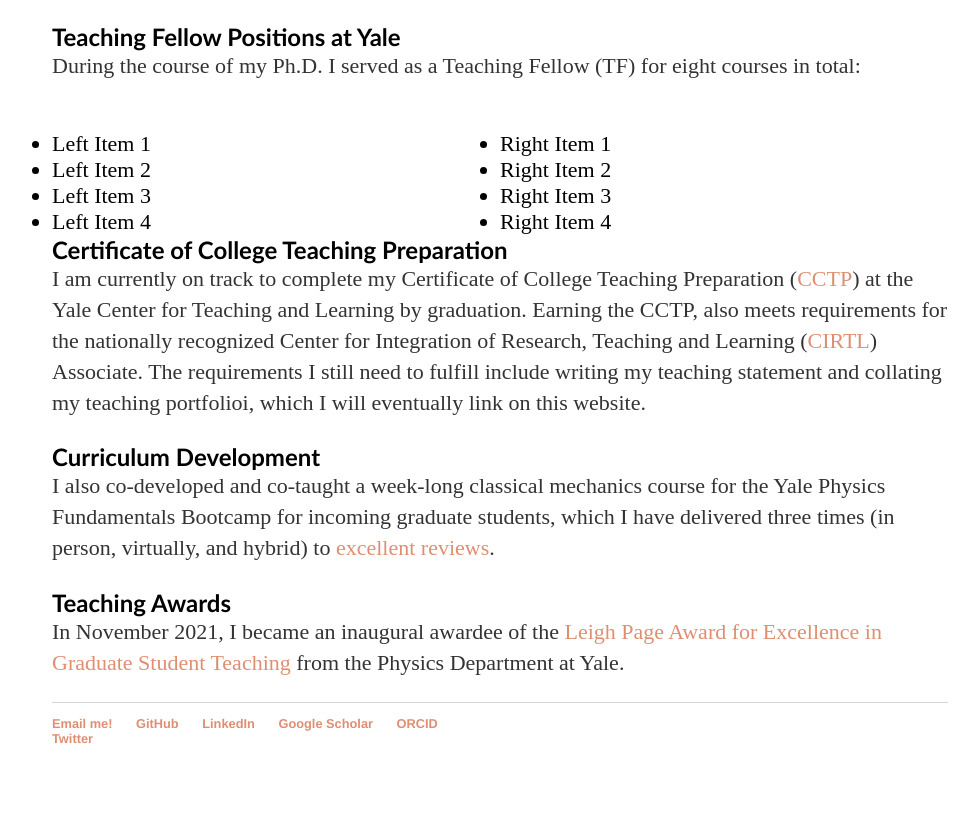
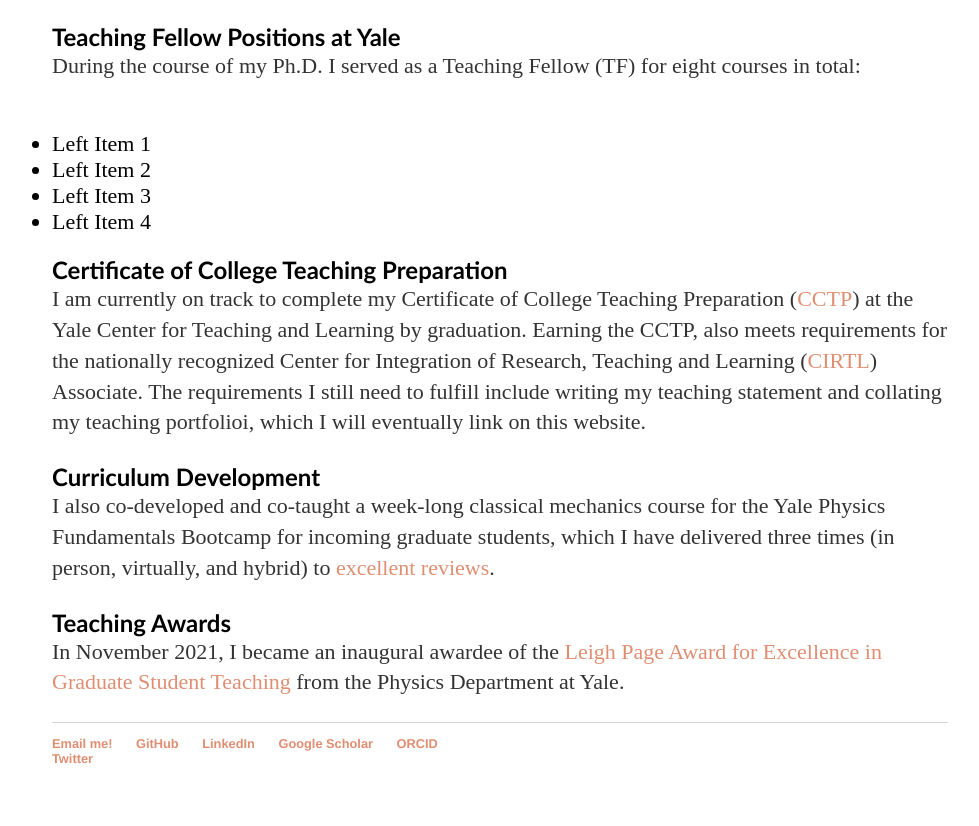
Before and after one commit to lunazagor/lunazagor.github.io, a Jekyll site: the page built from teaching/index.html, in a window 1280 px wide. Shown: the part 551-1377 px from the top of the page, without its empty margins (140-1119 px from the left). Built offline with Jekyll 4.4.1, drawn with Linux system fonts in a browser that asks for light colours.

Commit message:
Update index.html

```diff
--- a/teaching/index.html
+++ b/teaching/index.html
@@ -34,23 +34,12 @@ title: Teaching
 <h2 style="text-align:left;font-family:optima;margin-bottom:0.0em"> Teaching Fellow Positions at Yale </h2>
 
 <p style="text-align:left;font-size:22px; display: inline"> During the course of my Ph.D. I served as a Teaching Fellow (TF) for eight courses in total: <p>
- <div style="float: left; width: 50%">
 <ul style="text-align: left; font-size: 22px; display: inline;  margin-left: 80px;">
 <li>Left Item 1</li>
 <li>Left Item 2</li>
 <li>Left Item 3</li>
 <li>Left Item 4</li>
 </ul>
-</div>
-<div style="float: right; width: 50%;">
-<ul style="text-align:left;font-size:22px; display: inline">
-<li>Right Item 1</li>
-<li>Right Item 2</li>
-<li>Right Item 3</li>
-<li>Right Item 4</li>
-</ul>
-</div>
-
 
 <h2 style="text-align:left;font-family:optima;margin-bottom:0.0em"> Certificate of College Teaching Preparation </h2>
 
```
